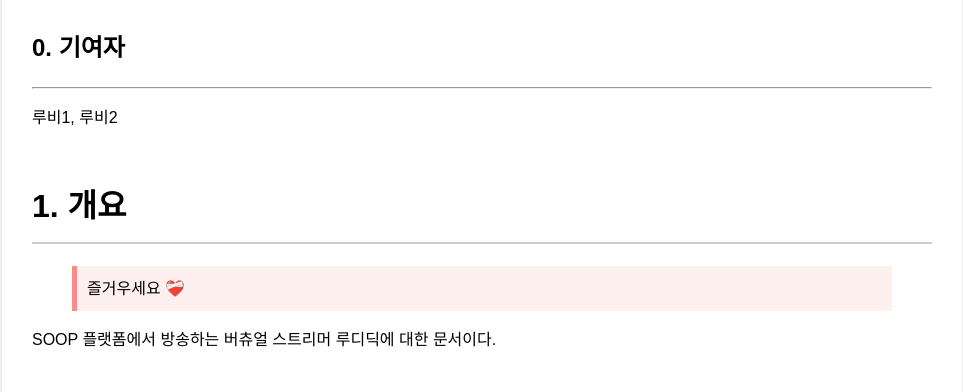
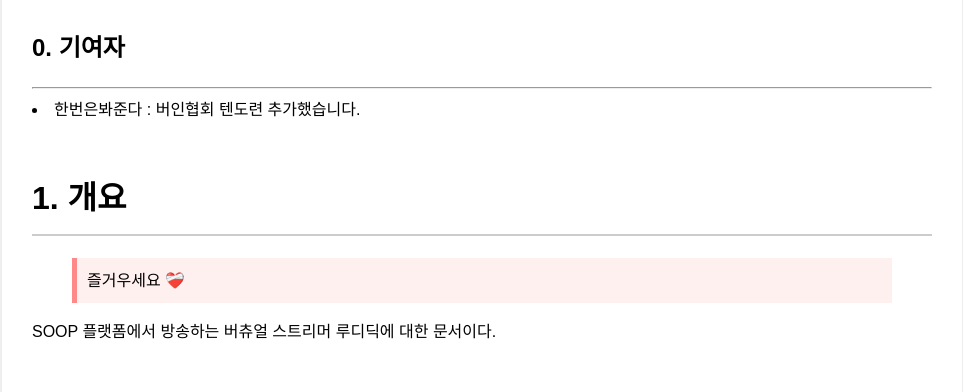
Before and after one commit to rudi-wiki/rudi-wiki.github.io, a plain HTML site: page index.html in a window 1280 px wide. Shown: the part 1670-2062 px from the top of the page, without its empty margins (158-1121 px from the left). Drawn offline with Linux system fonts and the light colour scheme.

Commit message:
chore: 소속 버인협회 추가
기여자: 한번은봐준다

```diff
--- a/index.html
+++ b/index.html
@@ -259,9 +259,9 @@
     <div class="content">
       <h2 id="소속">0. 기여자</h2>
       <hr>
-      <p>
-        루비1, 루비2
-      </p>
+      <li>
+        한번은봐준다 : 버인협회 텐도련 추가했습니다.
+      </li>
     </div>
 
     <div class="content">
@@ -338,6 +338,9 @@
         <li>
         FC25 감드컵 시즌 2 맨체스터 꾸나이티드
         </li>
+        <li>
+          버인협회 1기,2기(텐도련)
+        </li>
       </p>
     </div>
   </div>
```
